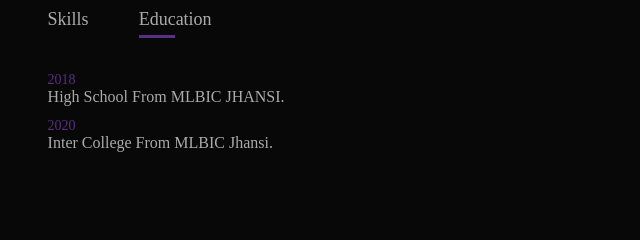
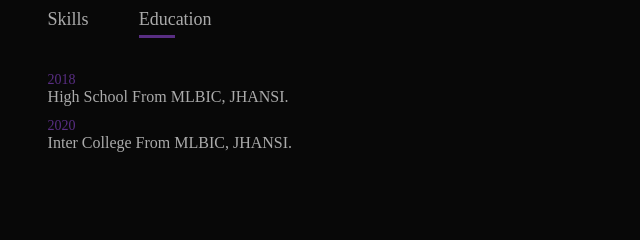
Before and after one commit to AMAN-WEBB/portfoliotest, a plain HTML site: page index.html in a window 1280 px wide. Both pictures are taken after a click on the element "Education". Shown: the part 1024-1264 px from the top of the page, 490-1130 px from the left. Drawn offline with Linux system fonts and the light colour scheme.

Commit message:
Update index.html

```diff
--- a/index.html
+++ b/index.html
@@ -56,8 +56,8 @@
                     </div>
                     <div class="tab-contents" id="education">
                         <ul>
-                            <li><span>2018</span><br>High School From MLBIC JHANSI.</li>
-                            <li><span>2020</span><br>Inter College From MLBIC Jhansi.<br></li>
+                            <li><span>2018</span><br>High School From MLBIC, JHANSI.</li>
+                            <li><span>2020</span><br>Inter College From MLBIC, JHANSI.<br></li>
                         </ul>
                     </div>
                 </div>
```
